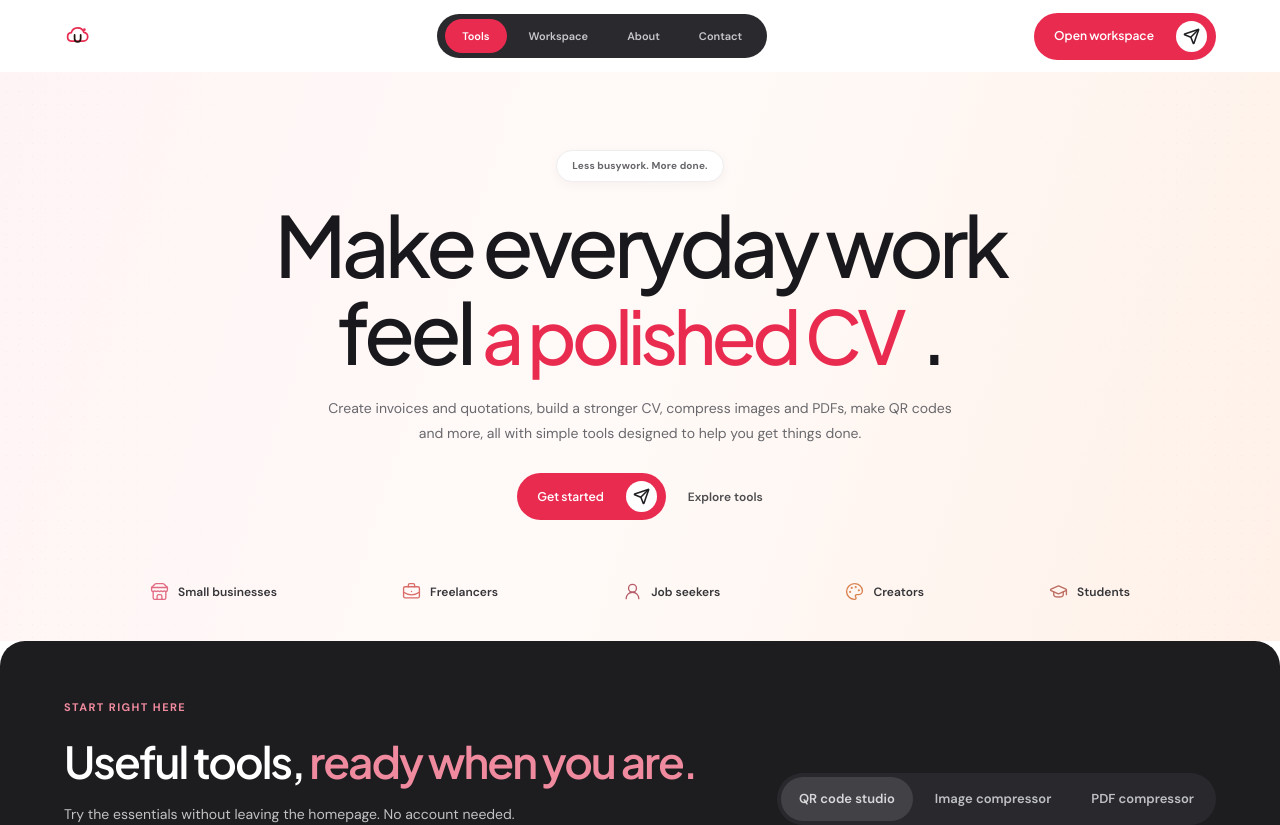
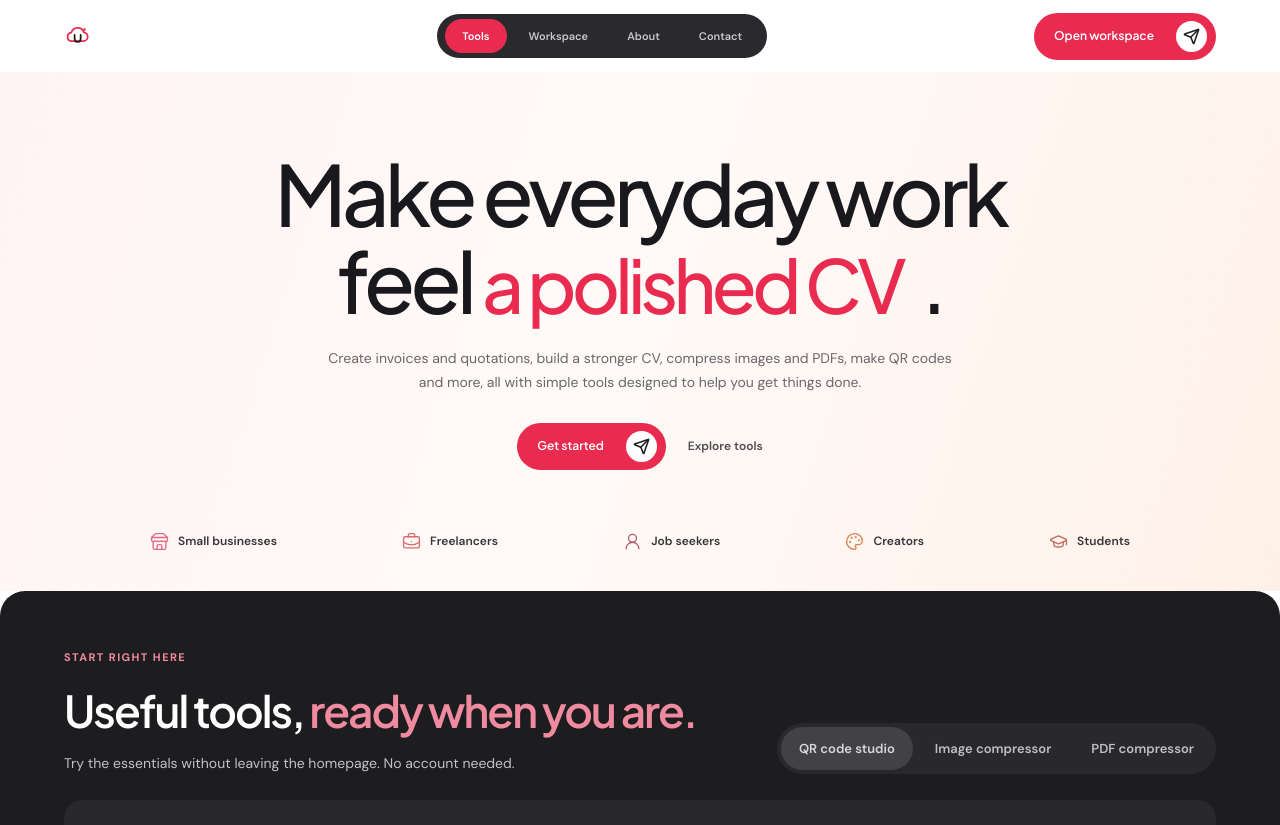
Before and after one commit to successobialo-git/usekit-ng, a Next.js app: page / in a window 1280 px wide. Shown: the top 825 px of the page. Built offline with nearby package versions, Linux system fonts and the light colour scheme; no server answers; the database is empty.

Commit message:
Remove homepage hero eyebrow

```diff
--- a/src/app/page.tsx
+++ b/src/app/page.tsx
@@ -25,7 +25,7 @@ export default function Home(){
  const filtered=ordered.filter(t=>toolControls[t!.slug]!==false&&(t!.name+" "+t!.short+" "+t!.category).toLowerCase().includes(query.toLowerCase()));
  return <main className="site-shell">
   <section className="center-hero home-hero">
-    <p className="hero-audience-note">Less busywork. More done.</p><h1>Make everyday work<br/>feel <em className="hero-changing">{typed}<span className="type-cursor">|</span></em>.</h1>
+    <h1>Make everyday work<br/>feel <em className="hero-changing">{typed}<span className="type-cursor">|</span></em>.</h1>
     <p>Create invoices and quotations, build a stronger CV, compress images and PDFs, make QR codes and more, all with simple tools designed to help you get things done.</p>
     <div className="center-actions"><a className="button-blue hero-primary" href="#quick-tools">Get started <span><Send size={17} strokeWidth={2.2}/></span></a><a className="quiet-link" href="#toolkit">Explore tools</a></div>
     <div className="home-proof" aria-label="Tools for small businesses, freelancers, job seekers, creators and students">
```
